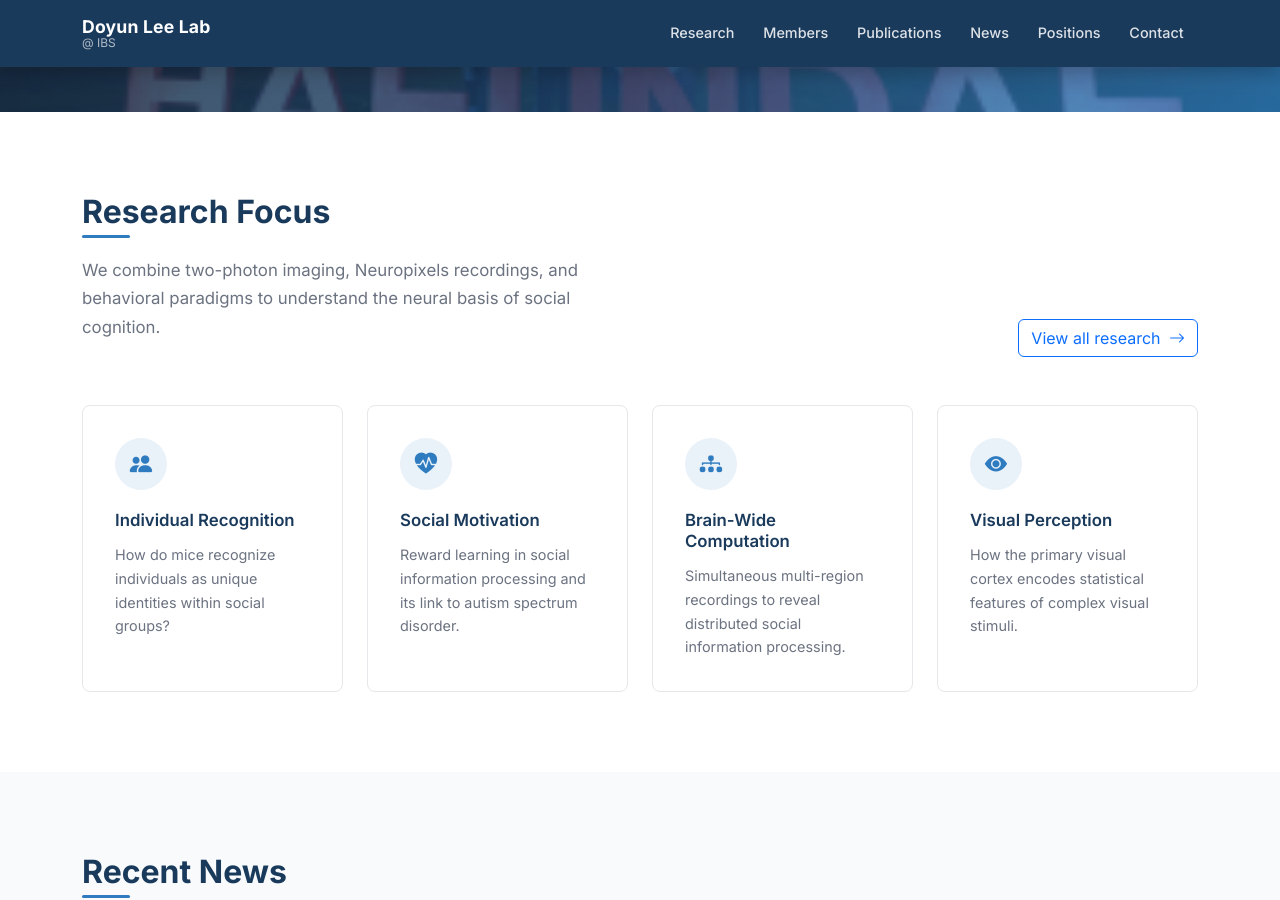
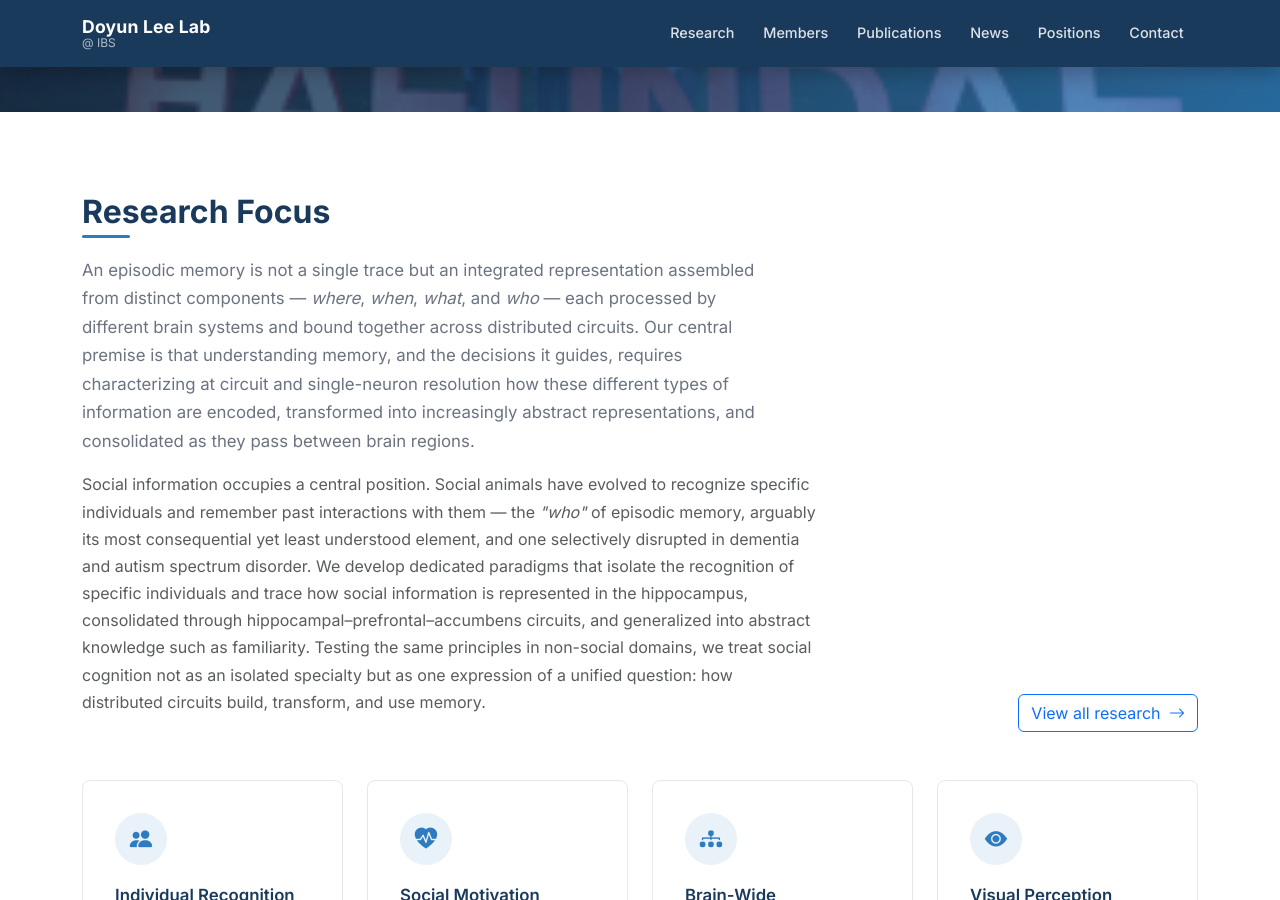
Before and after one commit to doyunleelab/doyunleelab.github.io, a Jekyll site: the page built from index.html, in a window 1280 px wide and 900 px high, scrolled down 475 px. Built offline with Jekyll 4.4.1, drawn with Linux system fonts in a browser that asks for light colours.

Commit message:
Rewrite Research Focus on home page
Replace the short blurb with a condensed two-paragraph statement framing
episodic memory components and the central role of social information.

Co-Authored-By: Claude Opus 4.8 <noreply@anthropic.com>

```diff
--- a/index.html
+++ b/index.html
@@ -55,14 +55,31 @@ title: Home
 <section class="section">
   <div class="container">
     <div class="row mb-5">
-      <div class="col-lg-6">
+      <div class="col-lg-8">
         <h2 class="section-title">Research Focus</h2>
         <p class="section-lead">
-          We combine two-photon imaging, Neuropixels recordings, and
-          behavioral paradigms to understand the neural basis of social cognition.
+          An episodic memory is not a single trace but an integrated representation
+          assembled from distinct components — <em>where</em>, <em>when</em>, <em>what</em>,
+          and <em>who</em> — each processed by different brain systems and bound together
+          across distributed circuits. Our central premise is that understanding memory,
+          and the decisions it guides, requires characterizing at circuit and single-neuron
+          resolution how these different types of information are encoded, transformed into
+          increasingly abstract representations, and consolidated as they pass between brain regions.
+        </p>
+        <p class="text-muted">
+          Social information occupies a central position. Social animals have evolved to
+          recognize specific individuals and remember past interactions with them — the
+          <em>"who"</em> of episodic memory, arguably its most consequential yet least
+          understood element, and one selectively disrupted in dementia and autism spectrum
+          disorder. We develop dedicated paradigms that isolate the recognition of specific
+          individuals and trace how social information is represented in the hippocampus,
+          consolidated through hippocampal–prefrontal–accumbens circuits, and generalized into
+          abstract knowledge such as familiarity. Testing the same principles in non-social
+          domains, we treat social cognition not as an isolated specialty but as one expression
+          of a unified question: how distributed circuits build, transform, and use memory.
         </p>
       </div>
-      <div class="col-lg-6 d-flex align-items-end justify-content-lg-end">
+      <div class="col-lg-4 d-flex align-items-end justify-content-lg-end">
         <a href="{{ '/research/' | relative_url }}" class="btn btn-outline-primary">
           View all research <i class="bi bi-arrow-right ms-1"></i>
         </a>
```
